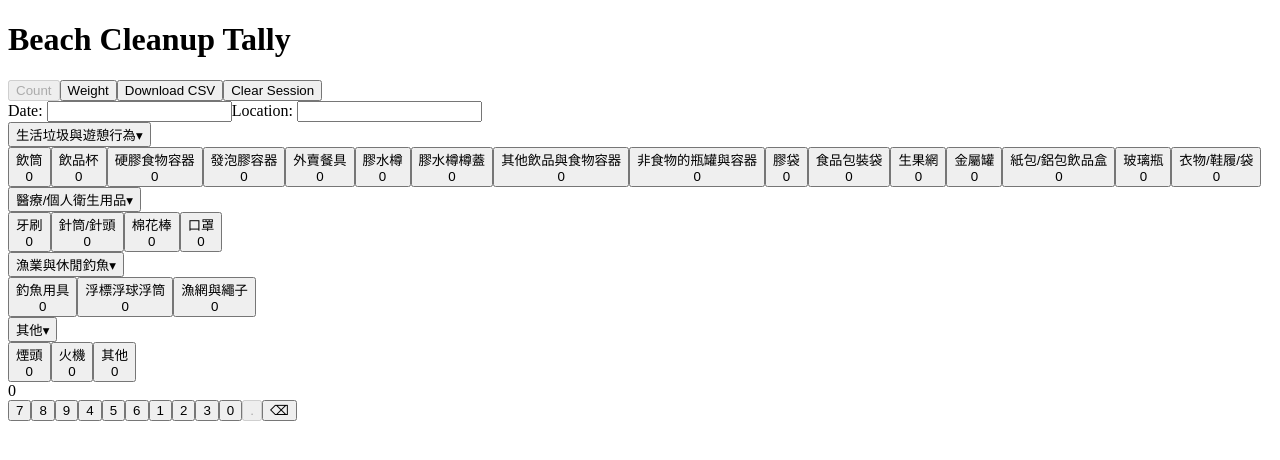
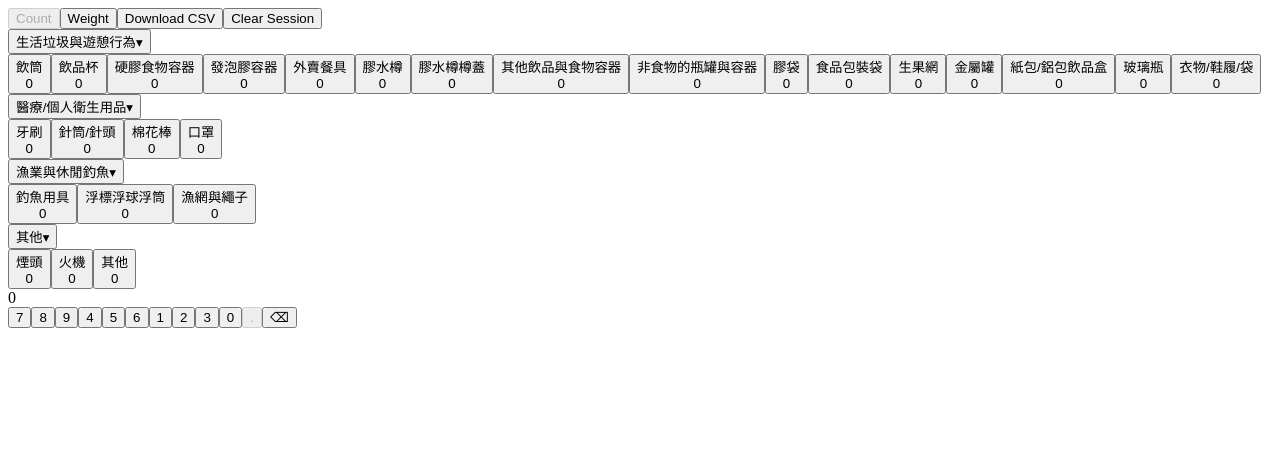
Before and after one commit to po-man/waste, a React (Vite) app: page / in a window 1280 px wide. Shown: the top 460 px of the page. Built offline with nearby package versions, Linux system fonts and the light colour scheme; the HTML template or start-up script is replaced by a standard one.

Commit message:
style: make layout more compact

```diff
--- a/src/App.tsx
+++ b/src/App.tsx
@@ -5,8 +5,7 @@ import {
   addEntry,
   createEmptyState,
   exportCSV,
-  undoAction,
-  setEventInfo
+  undoAction
 } from './lib/engine'
 import Numpad from './components/Numpad'
 import CategoryGrid from './components/CategoryGrid'
@@ -102,14 +101,9 @@ export default function App() {
     }
   }
 
-  function updateEventInfo(info: Record<string, string>) {
-    setEngineState(prev => setEventInfo(prev, info))
-  }
-
   return (
     <div className="app">
       <header>
-        <h1>Beach Cleanup Tally</h1>
         <div>
           <button onClick={() => setMode('count')} disabled={mode === 'count'}>Count</button>
           <button onClick={() => setMode('weight')} disabled={mode === 'weight'}>Weight</button>
@@ -117,15 +111,6 @@ export default function App() {
           <button onClick={clearSession}>Clear Session</button>
         </div>
       </header>
-
-      <section className="event-info">
-        <label>
-          Date: <input value={engineState.eventInfo.Date || ''} onChange={e => updateEventInfo({ Date: e.target.value })} />
-        </label>
-        <label>
-          Location: <input value={engineState.eventInfo.Location || ''} onChange={e => updateEventInfo({ Location: e.target.value })} />
-        </label>
-      </section>
 
       <CategoryGrid
         groups={mode === 'count' ? groupedCount : groupedWeight}
--- a/src/styles.css
+++ b/src/styles.css
@@ -3,20 +3,20 @@ body { font-family: system-ui, Arial, sans-serif; padding: 1rem; }
 textarea { width: 100%; font-family: monospace; }
 button { margin-top: 0.5rem; }
 
-.event-info label { display: block; margin-bottom: 0.5rem; }
+.category-grid { margin-top: 1rem; }
+.category-grid .group { margin-bottom: 0; }
+.category-grid .header { display: flex; justify-content: space-between; width: 100%; padding: 0.25rem 0.35rem; background: #f0f0f0; border: none; font-weight: 600; font-size: 13px }
+.category-grid .items { display: grid; grid-template-columns: repeat(3, 1fr); gap: 0; padding: 0; }
+.category-grid .cat { padding: 0.35rem; background: #fff; border-radius: 4px; border: 1px solid #ddd; display: flex; flex-direction: column; align-items: center; justify-content: center; min-height: 38px; margin: 0; }
+.category-grid .cat .name { font-size: 12px; line-height: 1.1 }
+.category-grid .cat .total { font-size: 14px; font-weight: 700; margin-top: 0.1rem; }
 
-.category-grid { margin-top: 1rem; }
-.category-grid .group { margin-bottom: 0.5rem; }
-.category-grid .header { display: flex; justify-content: space-between; width: 100%; padding: 0.4rem 0.5rem; background: #f0f0f0; border: none; font-weight: 600; font-size: 14px }
-.category-grid .items { display: grid; grid-template-columns: repeat(3, 1fr); gap: 0.35rem; padding: 0.35rem 0; }
-.category-grid .cat { padding: 0.45rem; background: #fff; border-radius: 6px; border: 1px solid #ddd; display: flex; flex-direction: column; align-items: center; justify-content: center; min-height: 44px; }
-.category-grid .cat .name { font-size: 13px; line-height: 1.1 }
-.category-grid .cat .total { font-size: 16px; font-weight: 700; margin-top: 0.15rem; }
+.numpad { position: sticky; bottom: 0; background: #fafafa; padding: 0.25rem 0; }
+.numpad .display { text-align: right; padding: 0.25rem 0.5rem; font-size: 16px; }
+.numpad .grid { display: grid; grid-template-columns: repeat(3, 1fr); gap: 0; padding: 0; }
+.numpad button { padding: 0.3rem; font-size: 15px; border-radius: 4px; margin-top: 0; }
 
-.numpad { position: sticky; bottom: 0; background: #fafafa; padding: 0.4rem 0; }
-.numpad .display { text-align: right; padding: 0.35rem 0.75rem; font-size: 18px; }
-.numpad .grid { display: grid; grid-template-columns: repeat(3, 1fr); gap: 0.35rem; padding: 0 0.35rem 0.35rem; }
-.numpad button { padding: 0.5rem; font-size: 16px; border-radius: 6px }
+.event-info { display: none; }
 
 @media (min-width: 900px) {
   .category-grid .items { grid-template-columns: repeat(4, 1fr); }
```
